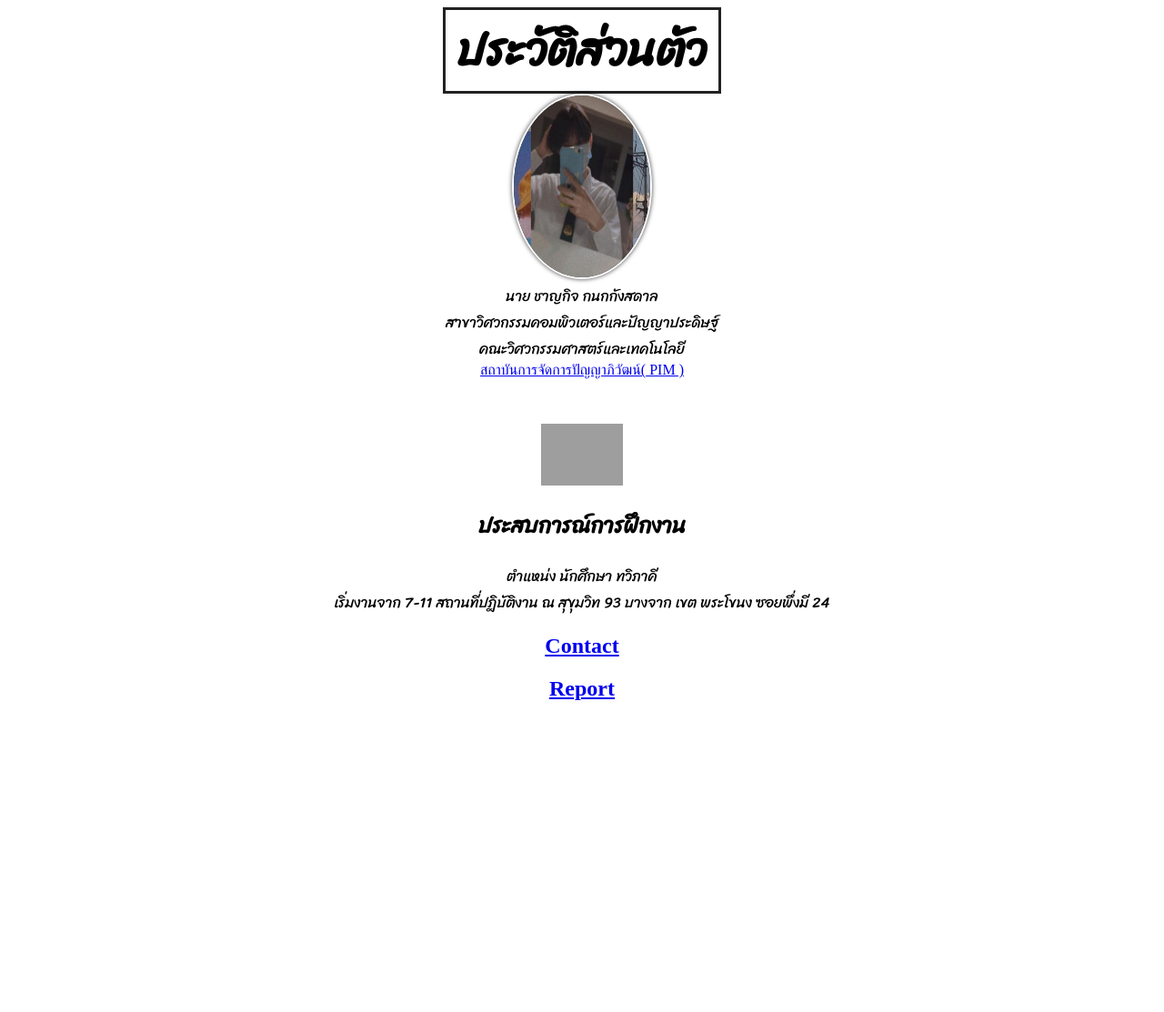
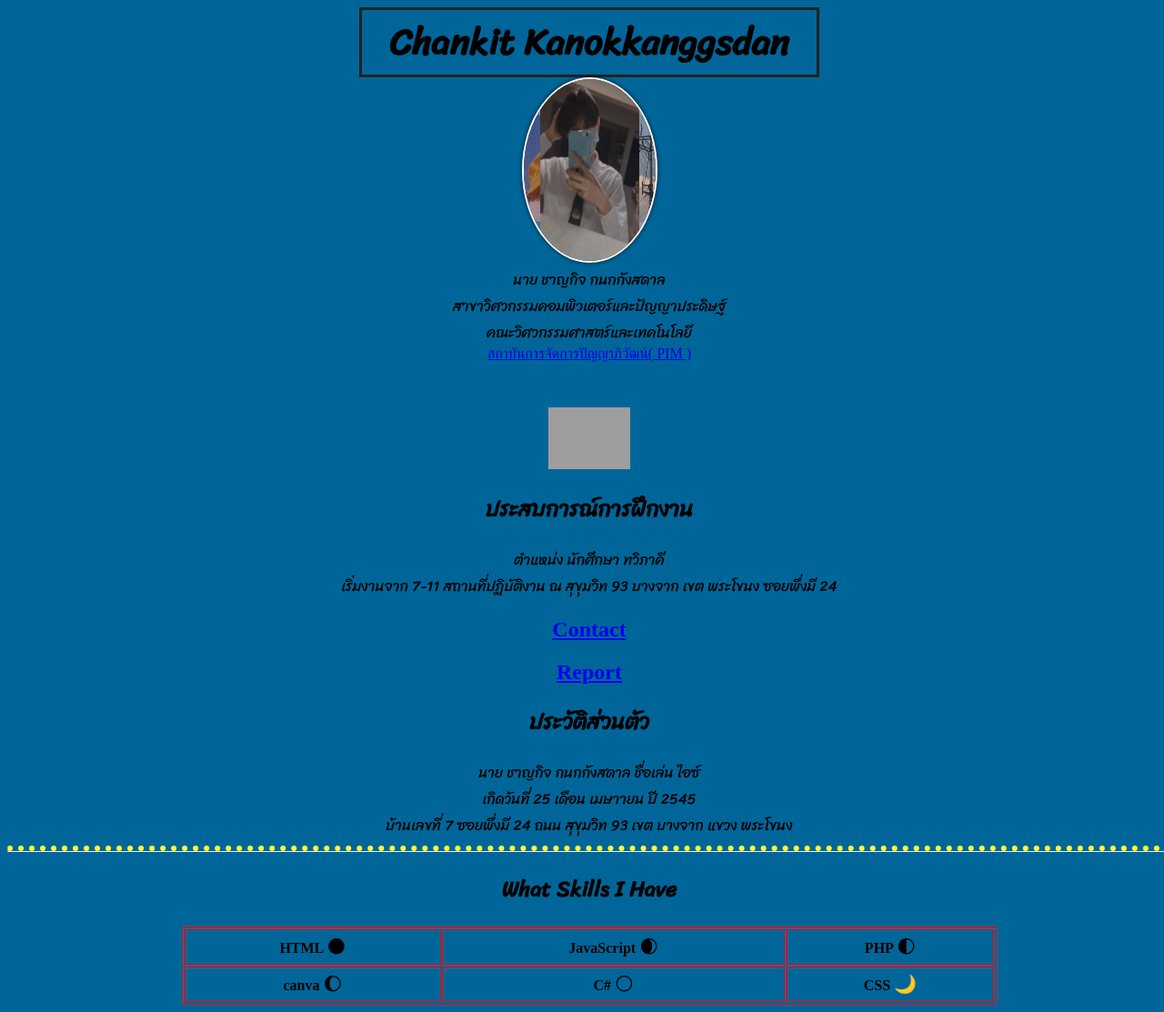
Before and after one commit to icebook025/Resume, a plain HTML site: page index.html in a window 1280 px wide. Shown: the whole page at 91% size. Before the commit the page ends 800 px from the top, so only its background shows below. Drawn offline with Linux system fonts and the light colour scheme; grey boxes are pictures that could not be loaded.

Commit message:
Add files via upload

```diff
--- a/index.html
+++ b/index.html
@@ -12,8 +12,8 @@
                 h1 {
                     margin: auto;
                     text-align: center;
-                    font-size: 50px;
-                    width: 300px;
+                    font-size: 40px;
+                    width: 500px;
                     border: 3px solid #222;
                 }
 
@@ -23,7 +23,7 @@
                 }
 
                 .img img {
-                    width: 150px;
+                    width: 145px;
                     height: 200px;
                     background: #222;
                     border: 2px solid #fff;
@@ -35,21 +35,44 @@
                 }
 
                 .text {
-                    margin-top: 20px;
+                    margin-top: 15px;
                     text-align: center;
                     margin: auto;
-                    background: #fff;
+
                 }
 
                 span {
                     font-family: 'Sriracha', cursive;
                 }
+                .center{
+
+                	width: 70%;
+        			margin-left: 15%;
+        			margin-right: 15%;
+                 }
+                 .dot {
+                 	border-top:dotted 6px #FFFF33;
+
+                  }
+                  body{
+                  	background-color: #006699	;
+                  	width: 100%;
+                   }
         </style>
 	</head>
 	<body>
-		<h1 style="font-family: 'Sriracha', cursive;">ประวัติส่วนตัว</h1>
+
+
+
+
+
+
+
+
+
+		<h1 style="font-family: 'Sriracha', cursive;">Chankit Kanokkanggsdan</h1>
 		<div class="img">
-			<img src="ice.jpg" width="180" height="180">
+			<img src="ice.jpg" width="170" height="180">
 		</div>
 		<div class="text">
 			<span>นาย ชาญกิจ กนกกังสดาล</span> <br>
@@ -64,6 +87,8 @@
             border="0"
             />
             <br>
+
+
             <h2 style="font-family: 'Sriracha', cursive;">ประสบการณ์การฝึกงาน</h2>
             <span>ตำแหน่ง นักศึกษา ทวิภาคี</span> <br>
             <span>เริ่มงานจาก 7-11 สถานที่ปฎิบัติงาน ณ สุขุมวิท 93 บางจาก เขต พระโขนง ซอยพึ่งมี 24 </span> <br>
@@ -73,6 +98,30 @@
             <a href="Report.html">
                 <h2>Report</h2>
             </a>
+
+            <h2 style="font-family: 'Sriracha', cursive;">ประวัติส่วนตัว</h2>
+            <span>นาย ชาญกิจ กนกกังสดาล ชื่อเล่น ไอซ์</span> <br>
+            <span>เกิดวันที่ 25 เดือน เมษาายน ปี 2545</span> <br>
+            <span>บ้านเลขที่ 7 ซอยพึ่งมี 24 ถนน สุขุมวิท 93 เขต บางจาก แขวง พระโขนง </span> <br>
+
+
+<hr class = "dot" />
+
+<h2 style="font-family: 'Sriracha', cursive;">What Skills I Have</h2>
+
+            	<table class="center" border="1" bordercolor="#ff0000" >
+			  <tr>
+			    <th >HTML <span style='font-size:20px;'>&#127761</span> </th>
+			    <th>JavaScript <span style='font-size:20px;'>&#127762;</span> </th>
+			    <th>PHP <span style='font-size:20px;'>&#127763;</span> </th>
+			  </tr>
+			  <tr>
+			    <th>canva <span style='font-size:20px;'>&#127764;</span> </th>
+			    <th>C# <span style='font-size:20px;'>&#127765;</span> </th>
+			    <th>CSS <span style='font-size:20px;'>&#127769;</span> </th>
+			</table>
+
+
 		</div>
 	</body>
 </html>
```
Also changed, not shown: Contact.html (+2 -1 lines).
